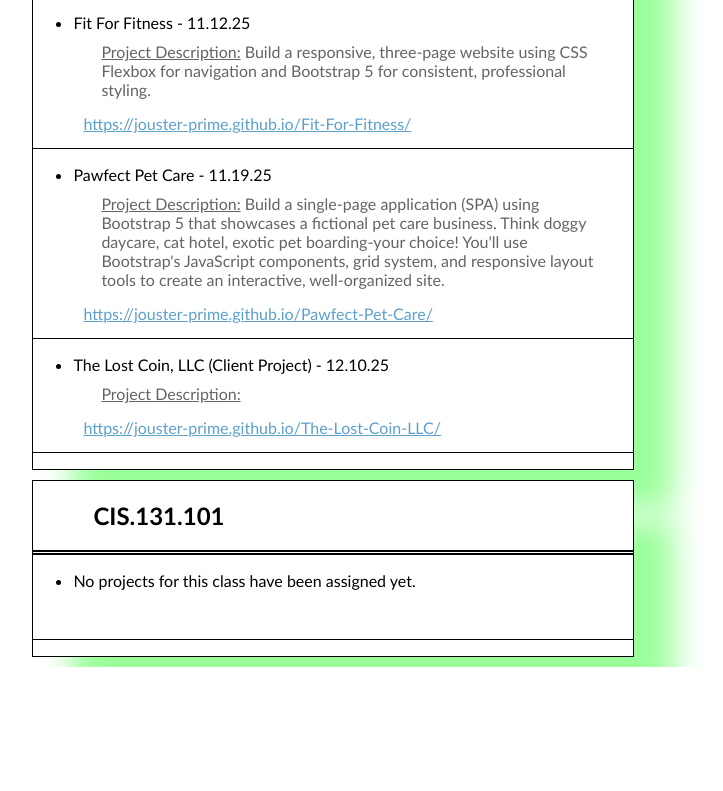
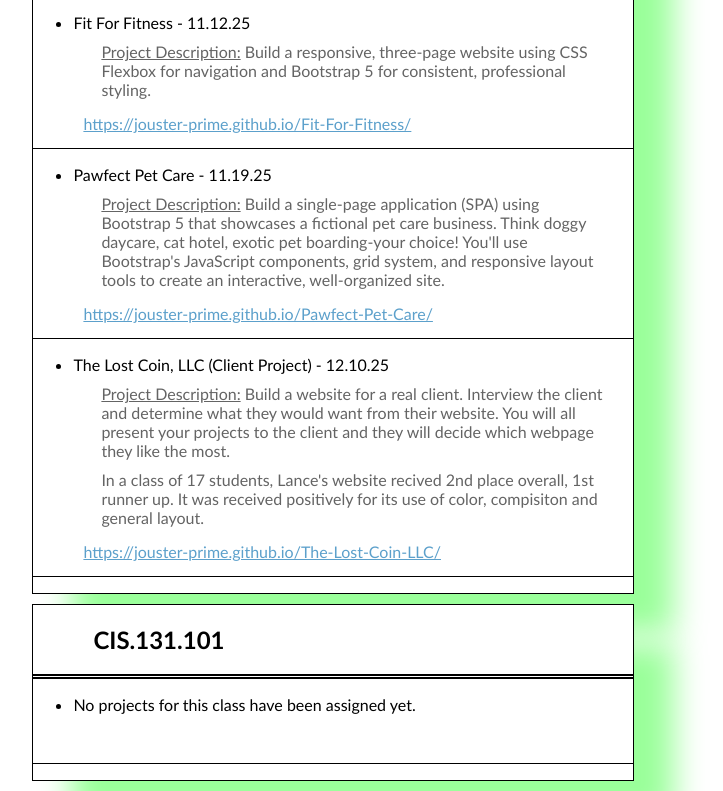
Before and after one commit to jouster-prime/Resume-Project, a plain HTML site: page index.html in a window 1280 px wide. Shown: the part 916-1707 px from the top of the page, without its empty margins (70-793 px from the left). Before the commit the page ends 1583 px from the top, so only its background shows below. Drawn offline with Linux system fonts and the light colour scheme.

Commit message:
Added TLC-LLC Description

```diff
--- a/index.html
+++ b/index.html
@@ -119,7 +119,11 @@
                 </ul>
                 <ul class="project-group">
                     <li class="subtitle">The Lost Coin, LLC (Client Project) - 12.10.25</li>
-                    <li class="sub-subtitle"><u>Project Description:</u></li>
+                    <li class="sub-subtitle"><u>Project Description:</u> Build a website for a real client. Interview
+                        the client and determine what they would want from their website. You will all present your
+                        projects to the client and they will decide which webpage they like the most.</li>
+                    <li class="sub-subtitle">In a class of 17 students, Lance's website recived 2nd place overall, 1st runner
+                        up. It was received positively for its use of color, compisiton and general layout.</li>
                     <li class="web-link"><a href="https://jouster-prime.github.io/The-Lost-Coin-LLC/" target="_blank"
                             class="web-link">https://jouster-prime.github.io/The-Lost-Coin-LLC/</a></li>
                 </ul>
```
